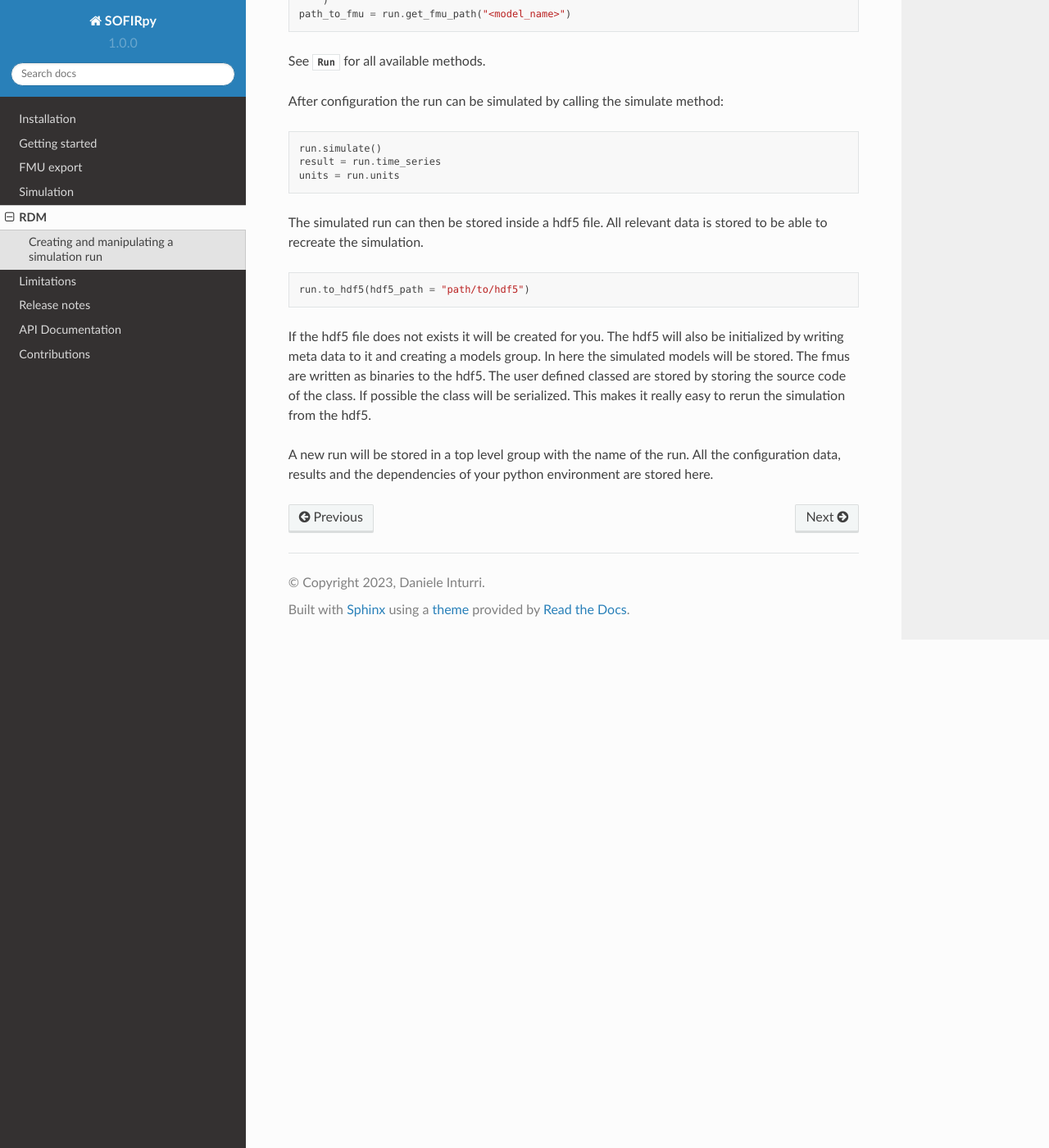
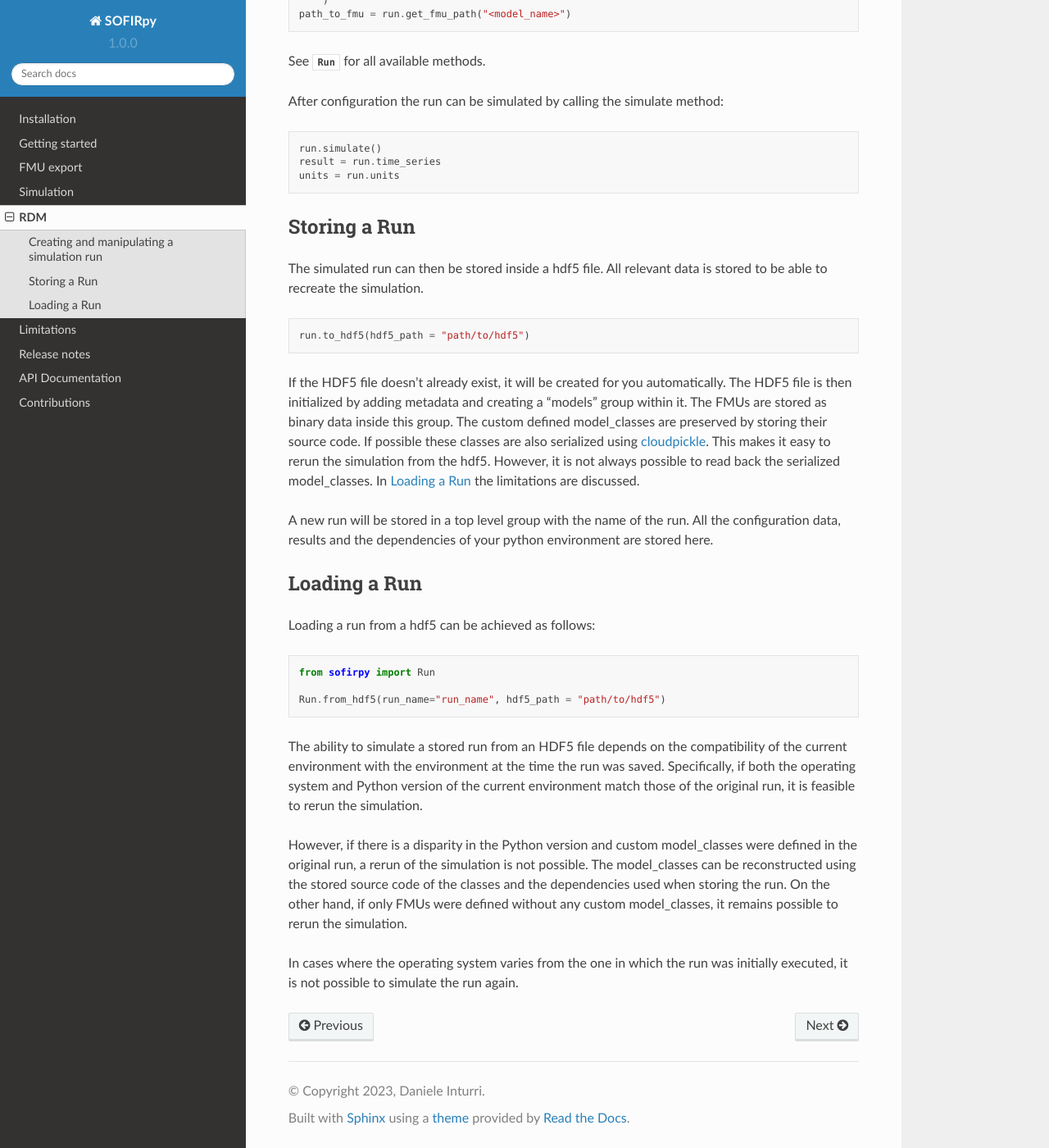
Before and after one commit to fluid-systems/SOFIRpy, a Sphinx documentation site: the page built from docs/rdm.rst, in a window 1280 px wide and 1400 px high, scrolled down 888 px. Shown: the whole window at 82% size. Built offline with Sphinx 7.4.7 and the Read the Docs theme 2.0.0, drawn with Linux system fonts in a browser that asks for light colours.

Commit message:
update docs

```diff
--- a/docs/change_log/v1.0.0.rst
+++ b/docs/change_log/v1.0.0.rst
@@ -9,7 +9,8 @@ Simulation
 
 RDM feature (beta)
 
-- load and store runs from hdf5 files
+- store runs in a hdf5 file
+- load runs from a hdf5 file
 
 FMU export
 
--- a/docs/limitations.rst
+++ b/docs/limitations.rst
@@ -8,5 +8,3 @@ Simulation
 
 RDM
 ---
-
--
--- a/docs/rdm.rst
+++ b/docs/rdm.rst
@@ -49,6 +49,9 @@ After configuration the run can be simulated by calling the simulate method:
     result = run.time_series
     units = run.units
 
+Storing a Run
+-------------
+
 The simulated run can then be stored inside a hdf5 file. All relevant data is stored to
 be able to recreate the simulation.
 
@@ -56,12 +59,46 @@ be able to recreate the simulation.
 
     run.to_hdf5(hdf5_path = "path/to/hdf5")
 
-If the hdf5 file does not exists it will be created for you. The hdf5 will also be
-initialized by writing meta data to it and creating a models group. In here the
-simulated models will be stored. The fmus are written as binaries to the hdf5. The user
-defined classed are stored by storing the source code of the class. If possible the
-class will be serialized. This makes it really easy to rerun the simulation from the hdf5.
+If the HDF5 file doesn't already exist, it will be created for you automatically.
+The HDF5 file is then initialized by adding metadata and creating a "models" group
+within it.
+The FMUs are stored as binary data inside this group.
+The custom defined model_classes are preserved by storing their source code. If
+possible these classes are also serialized using
+`cloudpickle <https://github.com/cloudpipe/cloudpickle>`_.
+This makes it easy to rerun the simulation from the hdf5. However, it is not always
+possible to read back the serialized model_classes. In :ref:`Loading a Run` the
+limitations are discussed.
 
 A new run will be stored in a top level group with the name of the run. All the
 configuration data, results and the dependencies of your python environment are stored
 here.
+
+.. _loading a run:
+
+Loading a Run
+-------------
+
+Loading a run from a hdf5 can be achieved as follows:
+
+.. code-block:: python
+
+    from sofirpy import Run
+
+    Run.from_hdf5(run_name="run_name", hdf5_path = "path/to/hdf5")
+
+
+The ability to simulate a stored run from an HDF5 file depends on the compatibility of
+the current environment with the environment at the time the run was saved.
+Specifically, if both the operating system and Python version of the current environment
+match those of the original run, it is feasible to rerun the simulation.
+
+However, if there is a disparity in the Python version and custom model_classes were
+defined in the original run, a rerun of the simulation is not possible. The
+model_classes can be reconstructed using the stored source code of the classes and the
+dependencies used when storing the run.
+On the other hand, if only FMUs were defined without any custom model_classes, it
+remains possible to rerun the simulation.
+
+In cases where the operating system varies from the one in which the run was initially
+executed, it is not possible to simulate the run again.
```
Also changed, not shown: docs/simulation.rst (+27 -14 lines).
